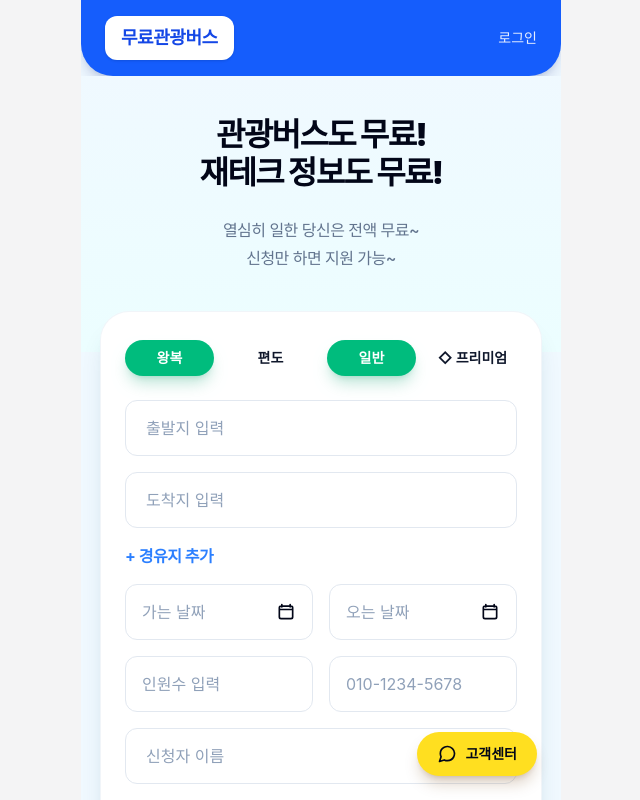
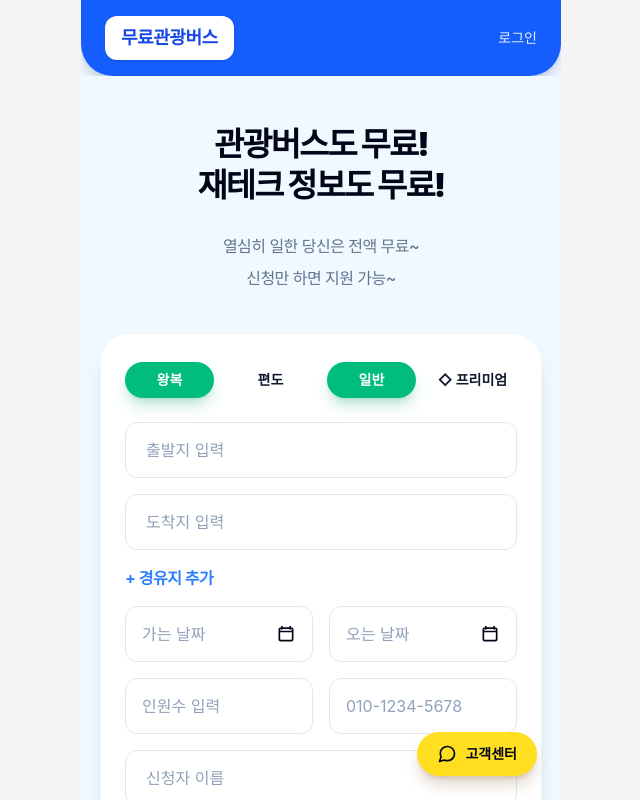
Before and after one commit to picassoautokr-pixel/free-tour-bus, a Next.js app: page / in a window 1280 px wide. Shown: the top 800 px of the page, without its empty margins (319-959 px from the left). Built offline with nearby package versions, Linux system fonts and the light colour scheme.

Commit message:
Update Home page styling: adjusted section background, improved text sizes and spacing for better readability.

```diff
--- a/app/page.tsx
+++ b/app/page.tsx
@@ -13,13 +13,13 @@ export default function Home() {
         </button>
       </header>
 
-      <section className="bg-gradient-to-b from-sky-50 to-cyan-50 px-6 pb-20 pt-10 text-center">
-        <p className="text-[2rem] font-black leading-[1.18] tracking-[-0.05em] text-slate-950">
+      <section className="bg-sky-50 px-6 pb-20 pt-12 text-center">
+        <p className="text-[2.05rem] font-black leading-[1.25] tracking-[-0.055em] text-slate-950">
           관광버스도 무료!
           <br />
           재테크 정보도 무료!
         </p>
-        <p className="mt-6 text-base font-medium leading-7 tracking-[-0.03em] text-slate-500">
+        <p className="mt-6 text-base font-medium leading-8 tracking-[-0.03em] text-slate-500">
           열심히 일한 당신은 전액 무료~
           <br />
           신청만 하면 지원 가능~
```
